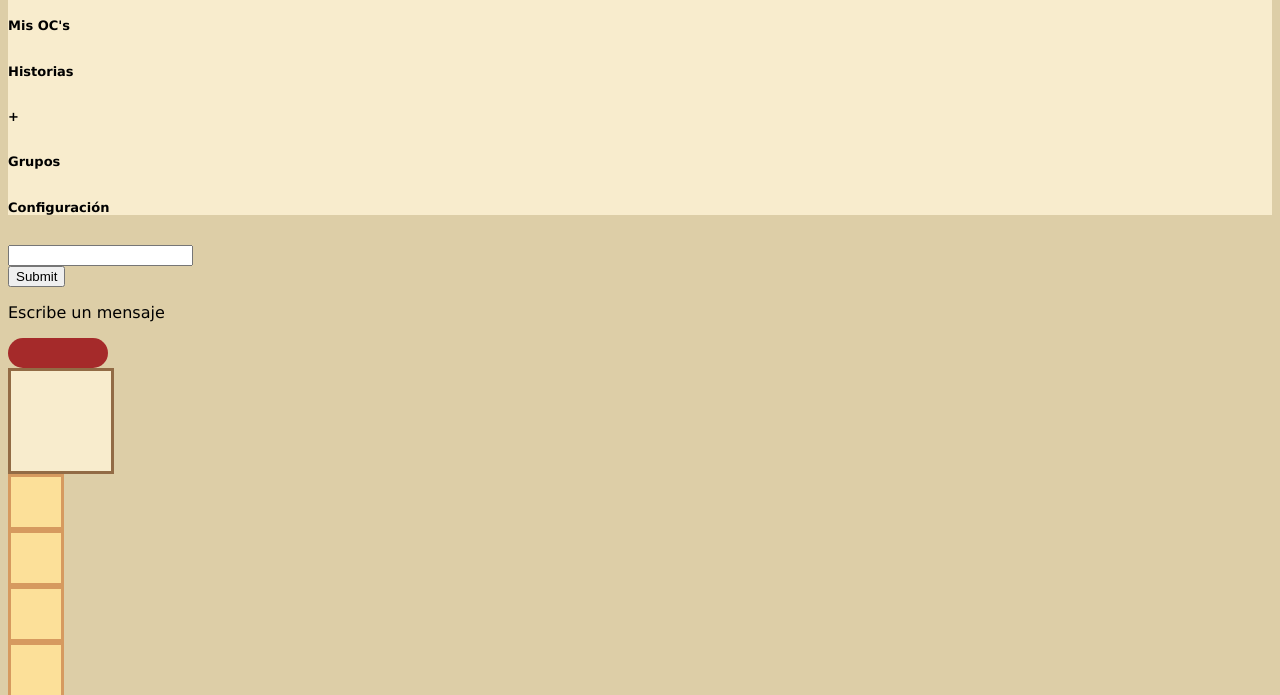
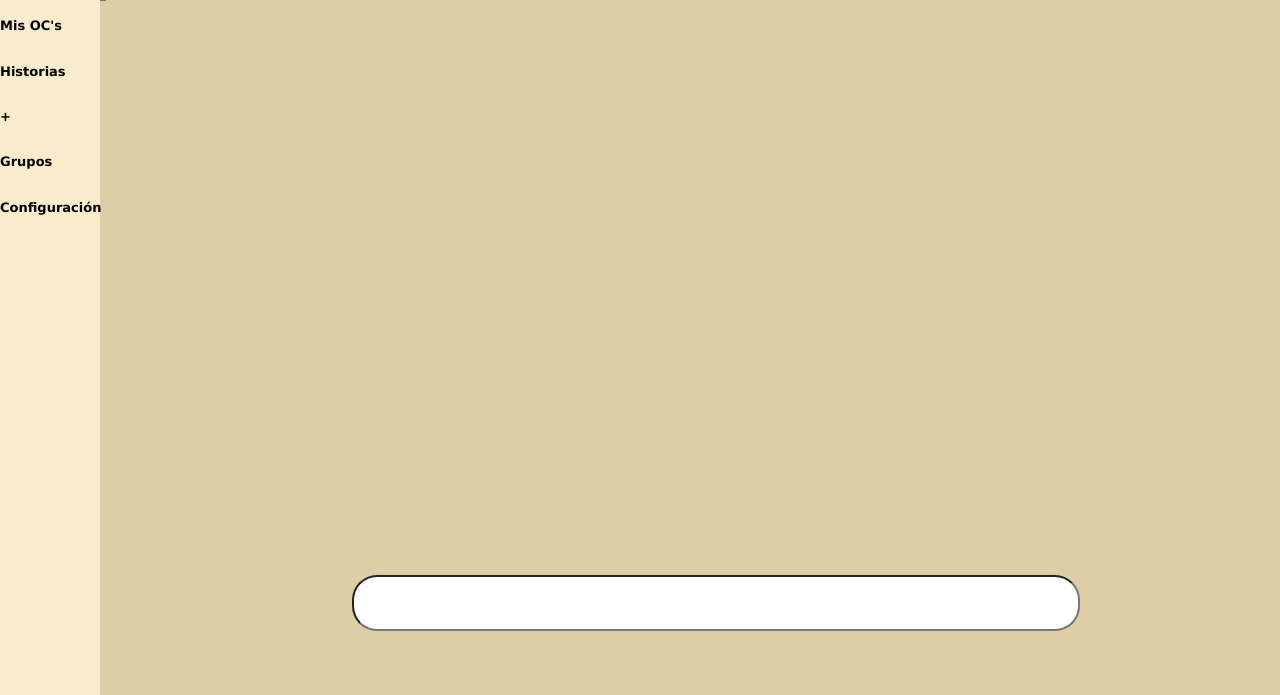
Before and after one commit to SarayPey/holaabcd1234, a plain HTML site: page index.html in a window 1280 px wide. Shown: the part 105-800 px from the top of the page. Drawn offline with Linux system fonts and the light colour scheme.

Commit message:
Holis :D

```diff
--- a/index.html
+++ b/index.html
@@ -18,17 +18,17 @@
     </nav>
     <section>
         <form>
-            <input type="Escribe un mensaje" id="fname" name="fname"><br>
-            <input type="submit" value="Submit">
+            <input class = "chat-input" type="text" id="chat" name="chat" autocomplete="off">
           </form>
-          <div>
+          <!-- <div>
             <p>Escribe un mensaje</p>
-        </div>
-        <div id = "prueba" onclick="nose()">
-        </div>
-        <div id = "zonademensajes" onclick="chat()">
-        </div>
+        </div> -->
+        <!-- <div id = "prueba" onclick="nose()">
+        </div> -->
+        <!-- <div id = "zonademensajes" onclick="chat()">
+        </div> -->
     </section>
+    <div id="historial"> </div>
+    </body>
     <script type="text/javascript" src="index.js"></script>
-    </body>
     </html>
--- a/index.js
+++ b/index.js
@@ -17,10 +17,10 @@ function nose(){
     titulo.innerHTML = "Probando";
     return titulo;
 }
-console.log ("AaaaaaaAaaaaaAAAAAAAAAAAAaaaaaaaaaaaaAAaaaaaaaaAAAaAaaaaAAAAaa");
-for (let a = 0; a < 3000; a++) {
-    console.log ("NomNom12345wiiiii" + a)
-}
+//console.log ("AaaaaaaAaaaaaAAAAAAAAAAAAaaaaaaaaaaaaAAaaaaaaaaAAAaAaaaaAAAAaa");
+//for (let a = 0; a < 3000; a++) {
+//    console.log ("NomNom12345wiiiii" + a)
+//}
 const nosee = document.createElement("div")
 nosee.classList.add("nose")
 
@@ -31,3 +31,10 @@ for (let x = 0; x < 24500; x++) {
     wawa.classList.add("wawa")
     body.appendChild(wawa)
 }
+function addMessage(event) {
+    event.preventDefault()
+    console.log(event.code)
+
+}
+
+document.getElementById("chat").addEventListener("keydown",addMessage)
--- a/style.css
+++ b/style.css
@@ -12,11 +12,17 @@ p {
 
 body {
     background-color: #ddcea7;
+    margin-top: 0px;
+    margin-left: 0px;
+    padding-top: 0px;
 }
 
 nav {
     background-color: #f8eccd;
     box-shadow: 50px;
+    width: 100px;
+    height: 1280px;
+    position: fixed;
 }
 
 #prueba {
@@ -38,3 +44,12 @@ nav {
     background-color: #fce099;
     border: 3px solid #d69a5f;
 }
+
+.chat-input {
+    position: fixed;
+    right: 200px;
+    top: 85vh;
+    border-radius: 25px;
+    width: 720px;
+    height: 50px;
+}
```
